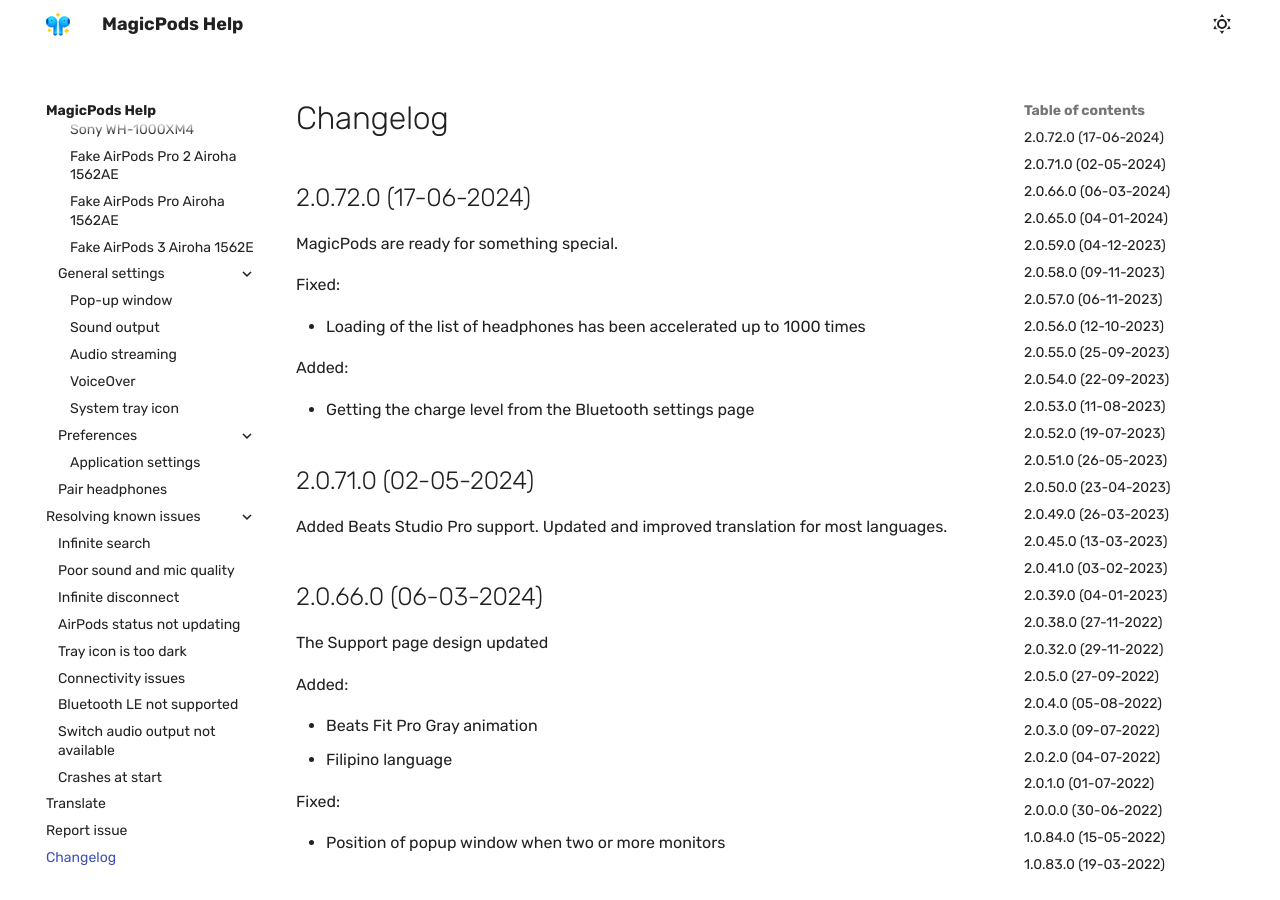
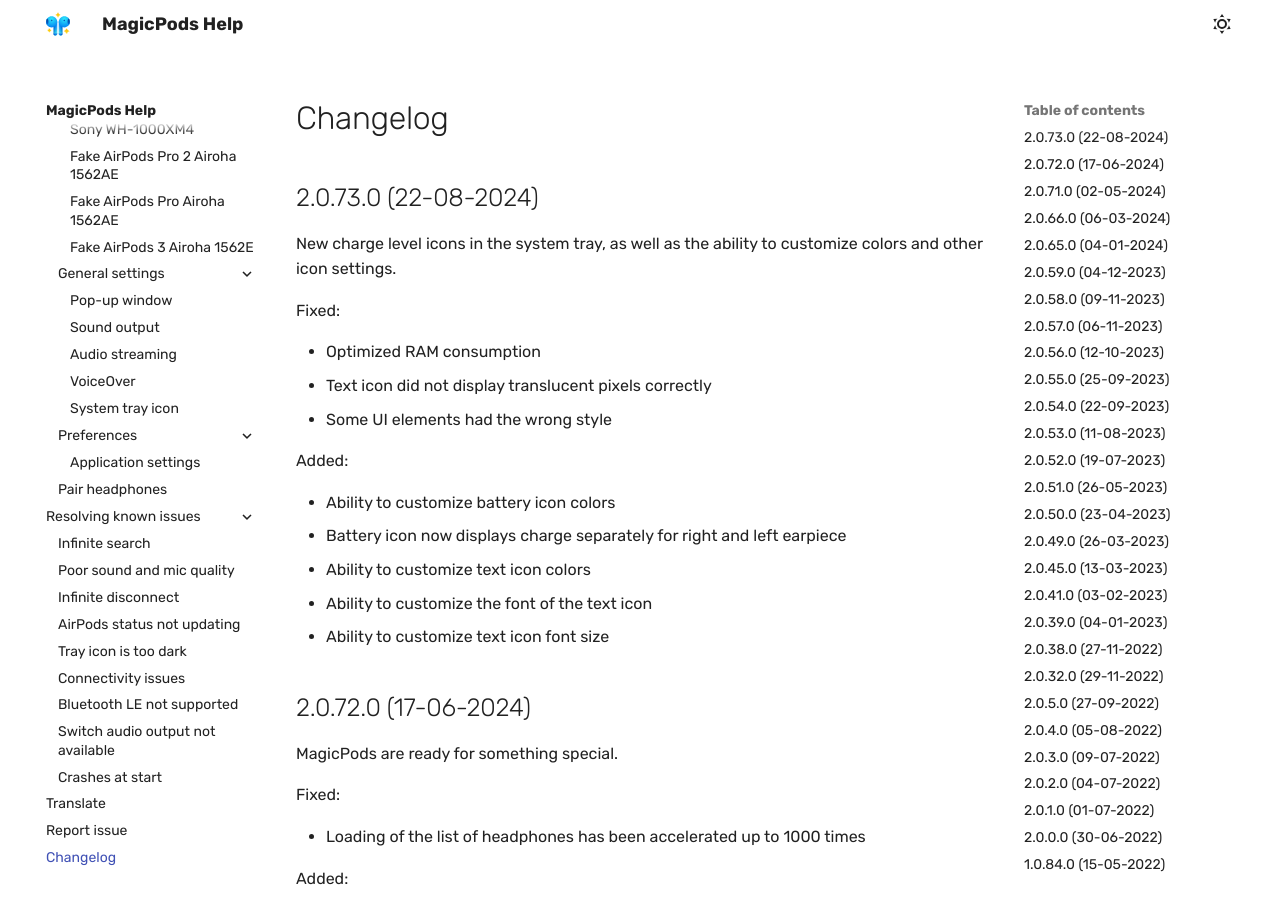
Before and after one commit to steam3d/help.magicpods.app, an MkDocs documentation site: the page built from docs/changelog.md, in a window 1280 px wide and 900 px high. Built offline with MkDocs 1.6.1 and Material for MkDocs 9.7.7, drawn with Linux system fonts in a browser that asks for light colours.

Commit message:
Update changelog.md

```diff
--- a/docs/changelog.md
+++ b/docs/changelog.md
@@ -1,3 +1,21 @@
+## 2.0.73.0 (22-08-2024)
+
+New charge level icons in the system tray, as well as the ability to customize colors and other icon settings.
+
+Fixed:
+
+- Optimized RAM consumption
+- Text icon did not display translucent pixels correctly
+- Some UI elements had the wrong style
+
+Added:
+
+- Ability to customize battery icon colors
+- Battery icon now displays charge separately for right and left earpiece
+- Ability to customize text icon colors
+- Ability to customize the font of the text icon
+- Ability to customize text icon font size
+
 ## 2.0.72.0 (17-06-2024)
 
 MagicPods are ready for something special.
```
